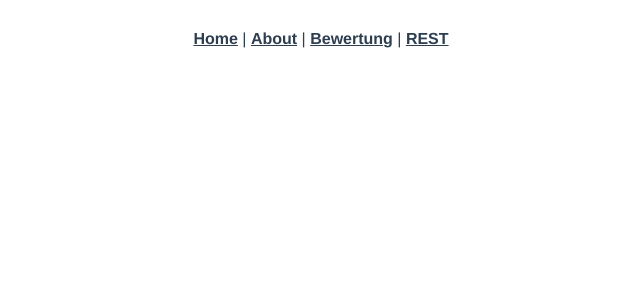
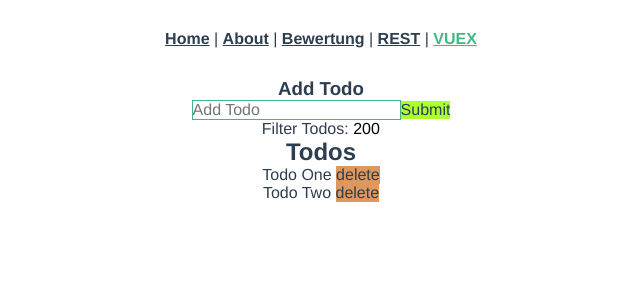
Before and after one commit to 90778/WebProg2022, a Vue app in the folder frontend/frontend/: page /vuex in a window 1280 px wide. Shown: the top 300 px of the page, without its empty margins (319-959 px from the left). Built offline with nearby package versions, Linux system fonts and the light colour scheme; no server answers.

Commit message:
added new vuex conform example code
-all other than the vuex example code can be ignored
- the example code is from this tutorial https://www.youtube.com/watch?v=5lVQgZzLMHc

```diff
--- a/frontend/frontend/package.json
+++ b/frontend/frontend/package.json
@@ -12,7 +12,8 @@
     "core-js": "^3.6.5",
     "vue": "^2.6.11",
     "vue-router": "^3.2.0",
-    "vuetify": "^2.6.0"
+    "vuetify": "^2.6.0",
+    "vuex": "^3.6.2"
   },
   "devDependencies": {
     "@vue/cli-plugin-babel": "~4.5.13",
--- a/frontend/frontend/src/App.vue
+++ b/frontend/frontend/src/App.vue
@@ -4,7 +4,8 @@
       <router-link to="/">Home</router-link> |
       <router-link to="/about">About</router-link> |
       <router-link to="/bewertung">Bewertung</router-link> |
-      <router-link to="/rest">REST</router-link>
+      <router-link to="/rest">REST</router-link> |
+      <router-link to="/vuex">VUEX</router-link>
     </div>
     <router-view/>
   </div>
--- /dev/null
+++ b/frontend/frontend/src/components/AddTodo.vue
@@ -0,0 +1,45 @@
+<template>
+    <div>
+        <h3>Add Todo</h3>
+        <div class="add">
+            <form @submit="onSubmit">
+                <input type="text" v-model="title" placeholder="Add Todo"/>
+                <input type="submit" value="Submit"/>
+            </form>
+        </div>
+    </div>
+</template>
+
+<script>
+import { mapActions } from 'vuex';
+
+export default {
+    name: "AddTodo",
+    data() {
+        return {
+            // two way databinding wit v-model in input
+            title: ''
+        }
+    },
+    methods: {
+        ...mapActions(['addTodo']),
+        onSubmit(e) {
+            // prevent empty submissions
+            e.preventDefault();
+            this.addTodo(this.title);
+        }
+    }
+}
+</script>
+
+<style>
+input[type="text"] {
+    flex: 10;
+    border: 1px solid #41b883;
+}
+
+input[type="submit"] {
+    flex: 2;
+    background: greenyellow;
+}
+</style>
--- /dev/null
+++ b/frontend/frontend/src/components/FilterTodos.vue
@@ -0,0 +1,26 @@
+<template>
+    <div>
+        Filter Todos:
+        <!-- everytime something new is selected the event will be passed down to the method filterTodos-->
+        <select @change="filterTodos($event)">
+            <option value="200">200</option>
+            <option value="200">100</option>
+            <option value="200">20</option>
+            <option value="200">10</option>
+            <option value="200">5</option>
+        </select>
+    </div>
+</template>
+
+<script>
+import { mapActions } from 'vuex';
+
+export default {
+    name: "FilterTodos",
+    methods: mapActions(["filterTodos"])
+}
+</script>
+
+<style>
+
+</style>
--- /dev/null
+++ b/frontend/frontend/src/components/Todos.vue
@@ -0,0 +1,60 @@
+
+<template>
+    <div id=app>
+        <h2>Todos</h2>
+        <div class="todos">
+            <!-- all new todos will have the same id -->
+            <div
+                @dbclick="onDblClick(todo)"
+                v-for="todo in allTodos"
+                :key="todo.id"
+                class="todo"
+                v-bind:class="{'is-complete':todo.completed}"><!-- if todo.completed is true then the class is-complete is bound to this div -->
+                {{ todo.title }}
+                <button @click="deleteTodo(todo.id)" style="background-color: #DC985E;" class="btn">delete</button>
+            </div>
+        </div>
+    </div>
+</template>
+<script>
+// maps getters from vuex to the component
+import { mapGetters } from "vuex";
+// maps actions from vuex to the component
+import { mapActions } from "vuex";
+
+export default {
+    name: "Todos",
+    methods: {
+        // ... is the space operator for multiple actions
+        ...mapActions(["fetchTodos", "deleteTodo", "updTodo"]),
+        onDblClick(todo) {
+            const updTodo = {
+                id: todo.id,
+                title: todo.title,
+                completed: !todo.completed
+            }
+            // gives the change object back
+            this.updateTodo(updTodo);
+        }
+    },
+    // choosing what getters needs to be used with computed
+    // gehört zu vuex
+    computed: mapGetters(["allTodos"]),
+    // wird aufgerufen bevor
+    // gehört zu vue
+    created() {
+        this.fetchTodos();
+    }
+}
+</script>
+
+<style>
+#app {
+    text-align: center;
+}
+
+.is-complete {
+    background: #35495e;
+    color: #fff;
+}
+</style>
--- a/frontend/frontend/src/router/index.js
+++ b/frontend/frontend/src/router/index.js
@@ -34,6 +34,14 @@ const routes = [
     // which is lazy-loaded when the route is visited.
     component: () => import(/* webpackChunkName: "about" */ '../views/Rest.vue')
   },
+  {
+    path: '/vuex',
+    name: 'VUEX',
+    // route level code-splitting
+    // this generates a separate chunk (about.[hash].js) for this route
+    // which is lazy-loaded when the route is visited.
+    component: () => import(/* webpackChunkName: "about" */ '../views/Vuex.vue')
+  },
 ]
 
 const router = new VueRouter({
--- /dev/null
+++ b/frontend/frontend/src/store/index.js
@@ -0,0 +1,14 @@
+import Vuex from 'vuex';
+import Vue from 'vue';
+import vuexModules from './modules/vuexModules';
+
+// Load Vuex
+Vue.use(Vuex);
+
+//Tutorial Quelle: https://www.youtube.com/watch?v=5lVQgZzLMHc
+// create store
+export default new Vuex.Store({
+    modules: {
+        vuexModules
+    }
+})
--- /dev/null
+++ b/frontend/frontend/src/store/modules/vuexModules.js
@@ -0,0 +1,82 @@
+import axios from "axios";
+
+// singleton speicher für alles
+const state = {
+    todos: [
+        {
+            id:1,
+            title: 'Todo One'
+        },
+        {
+            id: 2,
+            title: 'Todo Two'
+        }
+    ],
+    // no persisten data storage under this api
+    api: "https://jsonplaceholder.typicode.com/todos",
+};
+// read only aus store
+const getters = {
+    allTodos: (state) => state.todos
+};
+
+const actions = {
+    async fetchTodos({ commit }) {
+        const response = await axios.get(state.api);
+
+        commit('setTodos', response.data);
+    },
+    async addTodo({ commit }, title) {
+        const response = await axios.post(state.api, { title, completed: false});
+
+        commit('newTodo', response.data);
+    },
+    // removes element from the database but does not update the ui
+    async deleteTodo({ commit }, id) {
+        await axios.delete(state.api + `/${id}`);
+        // call method to delete it also in the ui
+        commit('removeTodo', id);
+    },
+    async filterTodos({ commit }, e) {
+        // Get selected number
+        const limit = parseInt(e.target.options[e.target.options.selectedIndex].innerText);
+        console.log(limit);
+
+        const response = await axios.get(state.api + `?_limit=${limit}`);
+        commit('setTodos', response.data);
+    },
+    // updTodo because you should't call the mutation the same as the action
+    async updateTodo({ commit }, updTodo) {
+        const response = await axios.put(state.api + `/${updTodo.id}`, updTodo);
+
+        console.log(response.data);
+
+        commit('updateTodo', response.data)
+    }
+};
+//ändert/modifiziert den store
+const mutations = {
+    setTodos: (state, todos) => (state.todos = todos),
+    // unshift adds new element to array
+    newTodo: (state, todo) => state.todos.unshift(todo),
+    // removes element from the ui
+    removeTodo: (state, id) => state.todos = state.todos.filter(todo => todo.id !== id),
+    // placeholder does nothing
+    nothing:(state) => state,
+
+    updateTodo: (state, updTodo) => {
+        const index = state.todos.findIndex(todo => todo.id === updTodo.id);
+        // if the element is there
+        if(index !== -1) {
+            state.todos.splice(index, 1, updTodo);
+        }
+    }
+
+};
+
+export default {
+    state,
+    getters,
+    actions,
+    mutations
+}
--- a/frontend/frontend/src/views/ProfBewertung.vue
+++ b/frontend/frontend/src/views/ProfBewertung.vue
@@ -26,6 +26,7 @@ export default {
     AddEntry,
     ListEntries
   },
+
   data: function() {
     return {
       listOfEntries: []
--- /dev/null
+++ b/frontend/frontend/src/views/Vuex.vue
@@ -0,0 +1,35 @@
+
+<template>
+    <div id=app>
+        <AddTodo/>
+        <FilterTodos/>
+        <Todos/>
+    </div>
+</template>
+<script>
+import Todos from '@/components/Todos.vue';
+import AddTodo from '@/components/AddTodo.vue';
+import FilterTodos from '../components/FilterTodos.vue';
+
+export default {
+  name: 'app',
+  components: {
+    Todos,
+    AddTodo,
+    FilterTodos
+  }
+}
+</script>
+
+<style>
+#app {
+    text-align: center;
+}
+
+/* if screen size < 500px all todos are 1 column*/
+@media (max-width: 500px) {
+    .todos {
+        grid-template-columns: 1fr;
+    }
+}
+</style>
```
Also changed, not shown: frontend/frontend/src/main.js (+6 -4 lines), 1 other file (tests, documents, lock files or other folders).
